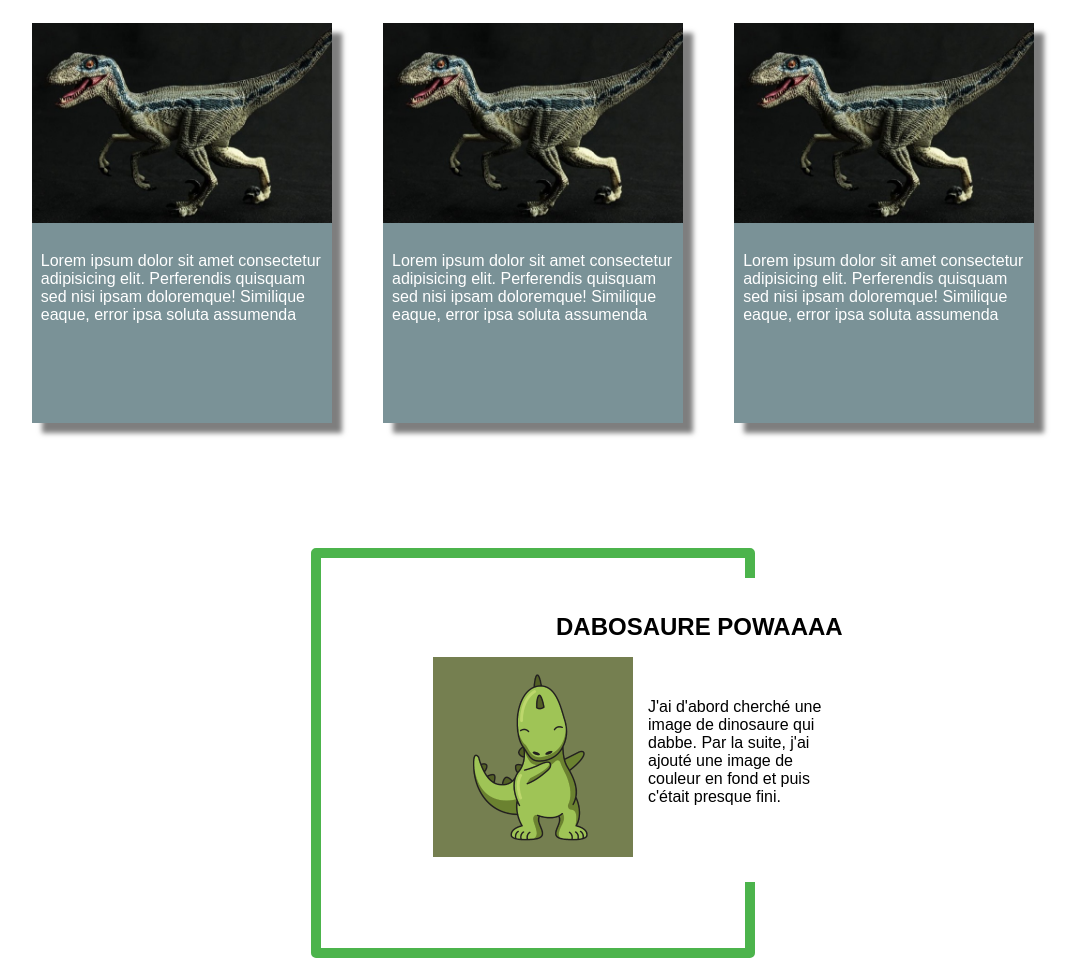
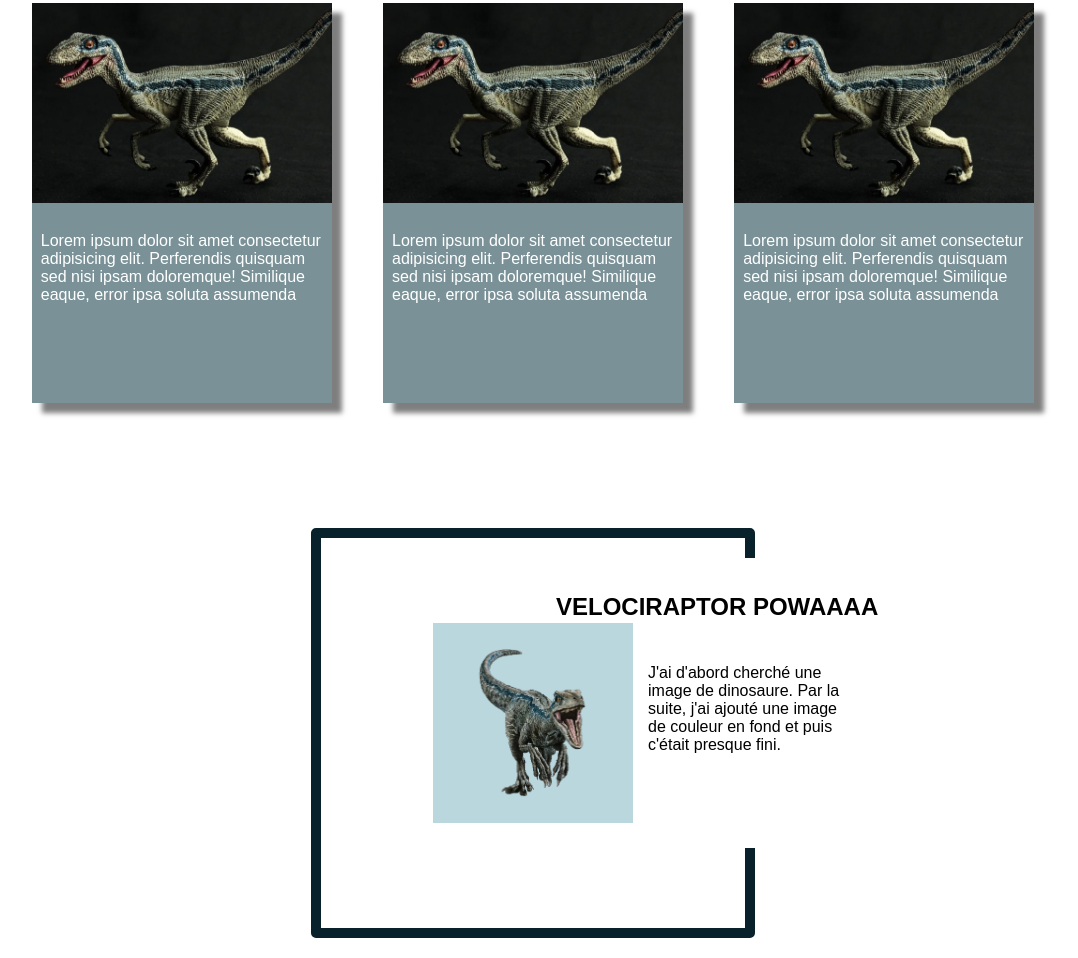
Before and after one commit to Colombee/gsap, a plain HTML site: page index.html in a window 1280 px wide. Shown: the part 903-1861 px from the top of the page, without its empty margins (107-1185 px from the left). Drawn offline with nearby package versions, Linux system fonts and the light colour scheme; a script that the page names is missing.

Commit message:
colors redesigned

```diff
--- a/index.html
+++ b/index.html
@@ -38,14 +38,14 @@
 
     <section class="cadre">
         <div class="titleContent">
-            <h2 class="boldTitle">DABOSAURE POWAAAA</h2>
+            <h2 class="boldTitle">VELOCIRAPTOR POWAAAA</h2>
         </div>
         <div class="image-container">
-            <img src="./img/dino-dabbing.png" alt="" class="image-dab">
+            <img src="./img/velociraptor.png" alt="" class="image-dab">
             <div class="inner-img">
             </div>
             <div class="describe">
-                <p class="text3">J'ai d'abord cherché une image de dinosaure qui dabbe. Par la suite, j'ai ajouté une image de couleur en fond et puis c'était presque fini. </p>
+                <p class="text3">J'ai d'abord cherché une image de dinosaure. Par la suite, j'ai ajouté une image de couleur en fond et puis c'était presque fini. </p>
             </div>
         </div>
     </section>
--- a/style.css
+++ b/style.css
@@ -7,7 +7,7 @@ html, body {
 }
 
 section{
-    margin-bottom: 100px;
+    margin-bottom: 80px;
 }
 
 .pannel{
@@ -105,7 +105,7 @@ section{
 
 /* DABOSAURE POWAAA */
 .cadre{
-    border: 10px solid rgb(76, 180, 76);
+    border: 10px solid rgb(8, 33, 42);
     border-radius: 5px;
     width: 30%;
     margin: 100px auto;
@@ -139,10 +139,12 @@ section{
 
 .image-dab{
     z-index: 1;
+    height: 150px;
+    width: 150px;
 }
 
 .inner-img{
-    background-color: rgba(83, 95, 37, 0.801);
+    background-color: rgb(186, 215, 221);
     height: 200px;
     width: 200px;
     z-index: 0;
```
